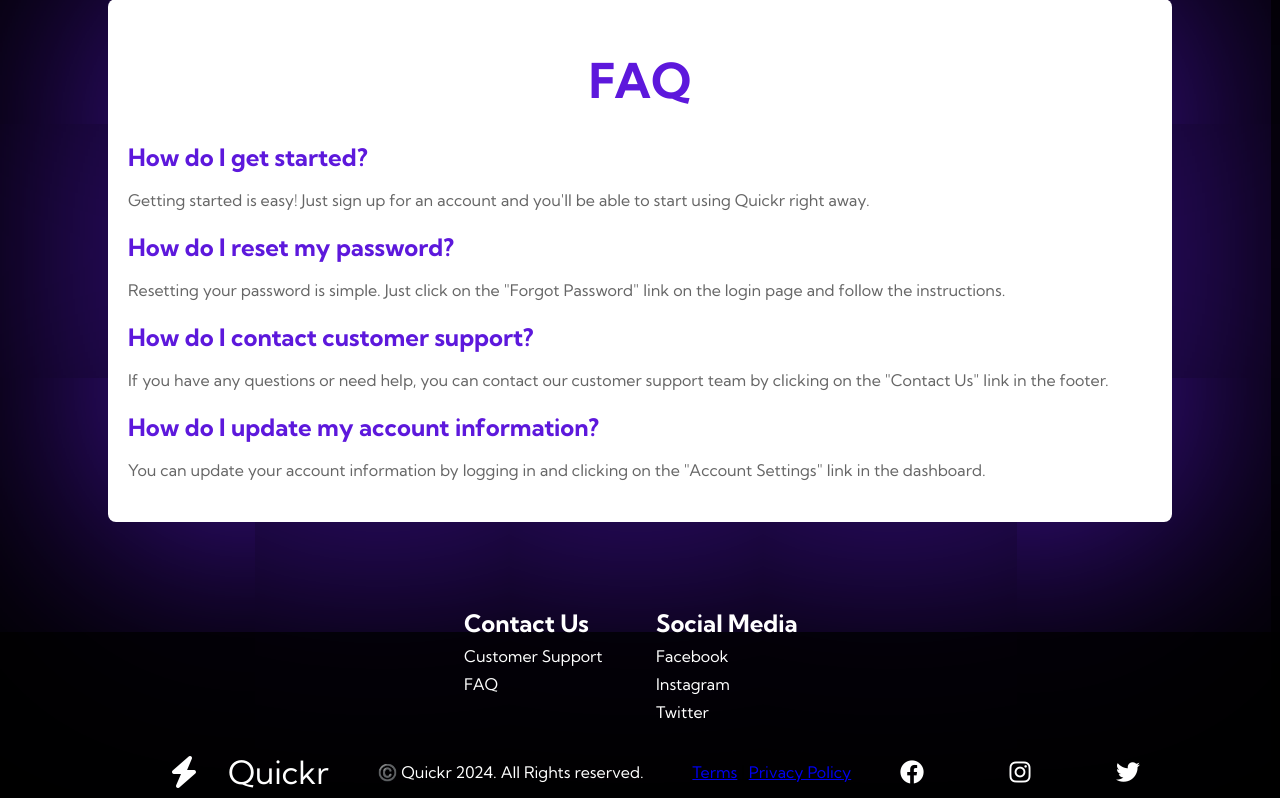
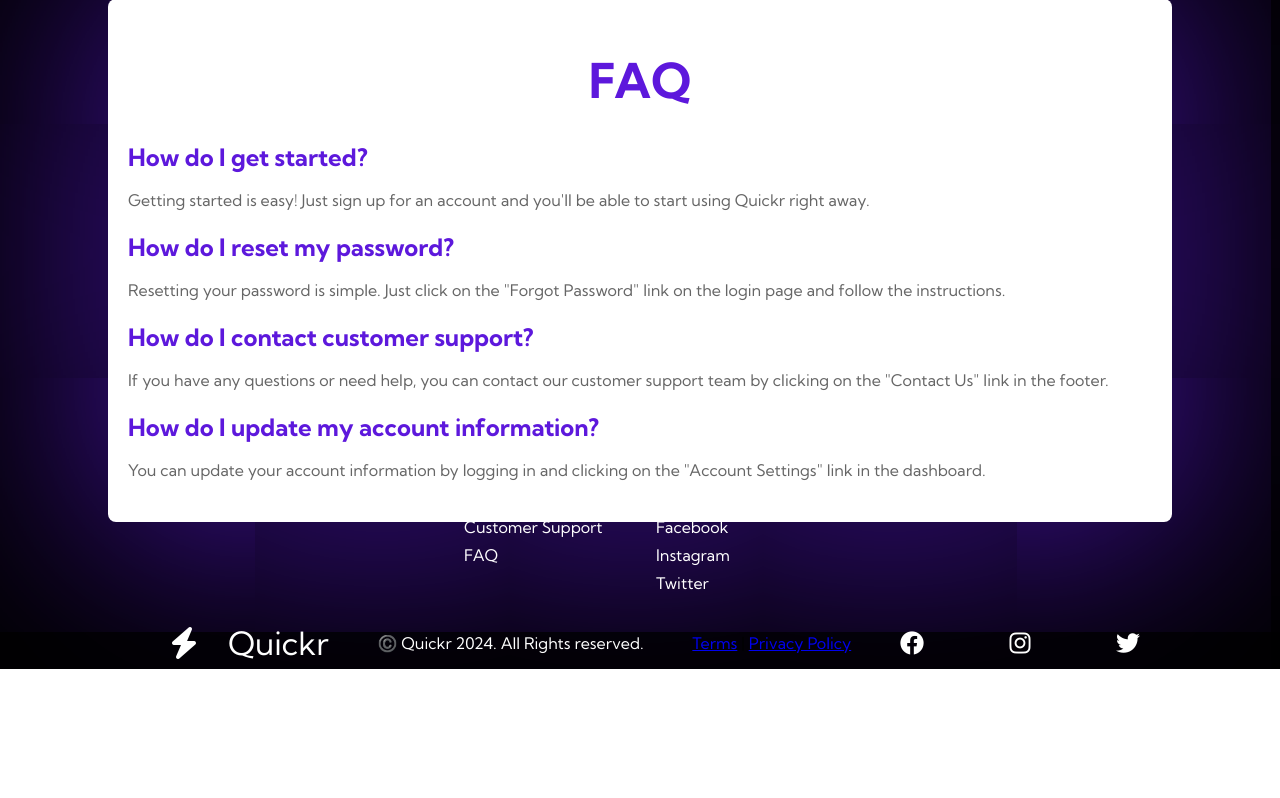
Before and after one commit to Sadbags/Portfolio, a Flask app: page /FAQ in a window 1280 px wide. Shown: the part 131-929 px from the top of the page. After the commit the page ends 800 px from the top, so only its background shows below. Run offline with Flask 3, Linux system fonts and the light colour scheme.

Commit message:
base.css footer fix

```diff
--- a/static/CSS/base.css
+++ b/static/CSS/base.css
@@ -164,7 +164,9 @@ body {
   flex-direction: column; /* Establece la dirección del eje principal a columna / Sets the main axis direction to column */
   align-items: center; /* Alinea los elementos hijos en el centro horizontalmente / Aligns child elements horizontally in the center */
   justify-content: center; /* Centra los elementos hijos verticalmente / Centers child elements vertically */
-  position: bottom;
+  position: fixed;
+  bottom: 0; /* Coloca el contenedor en la parte inferior de la página / Places the container at the bottom of the page */
+  width: 100%;
 }
 
 #footer__logo {
```
